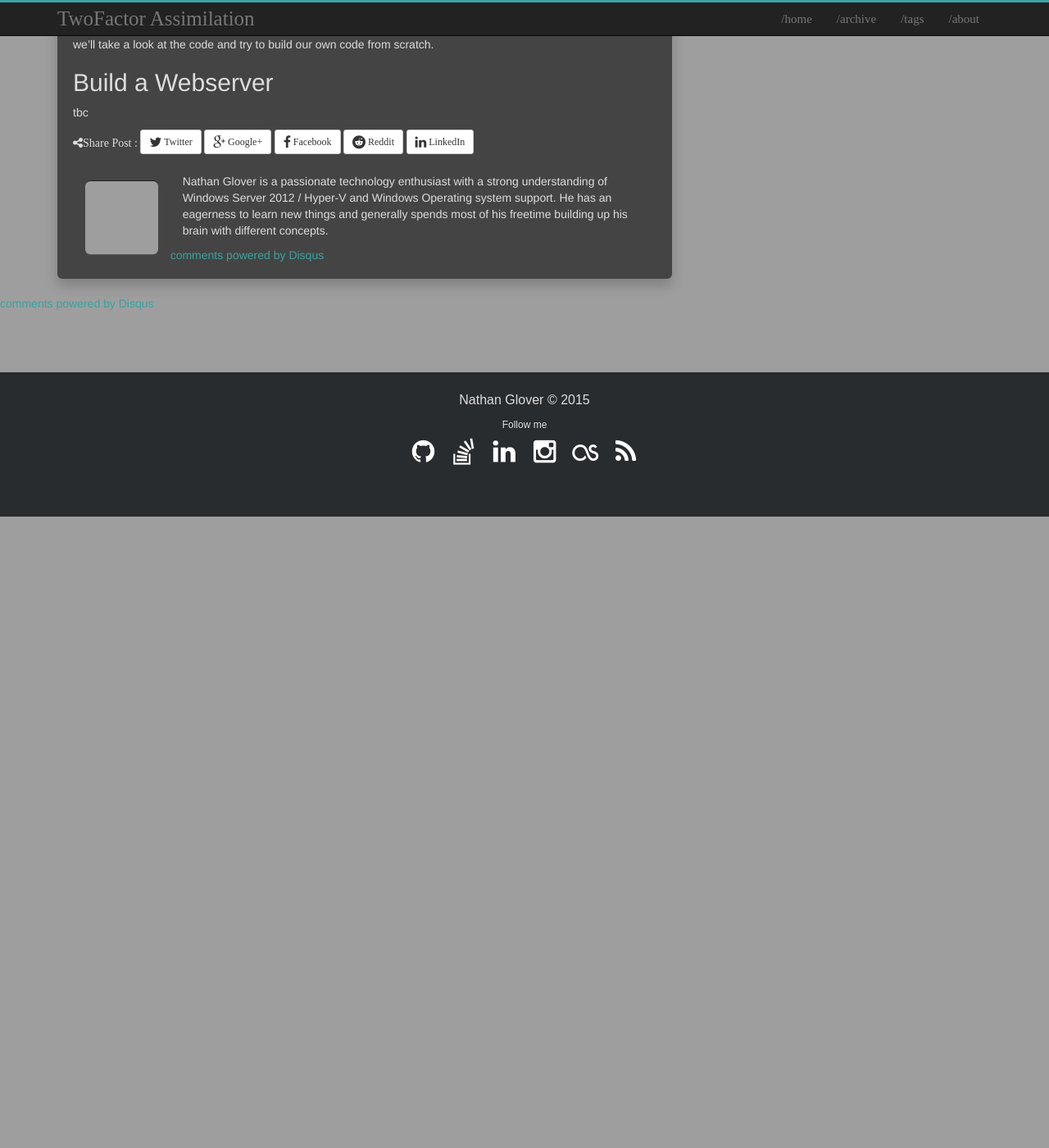
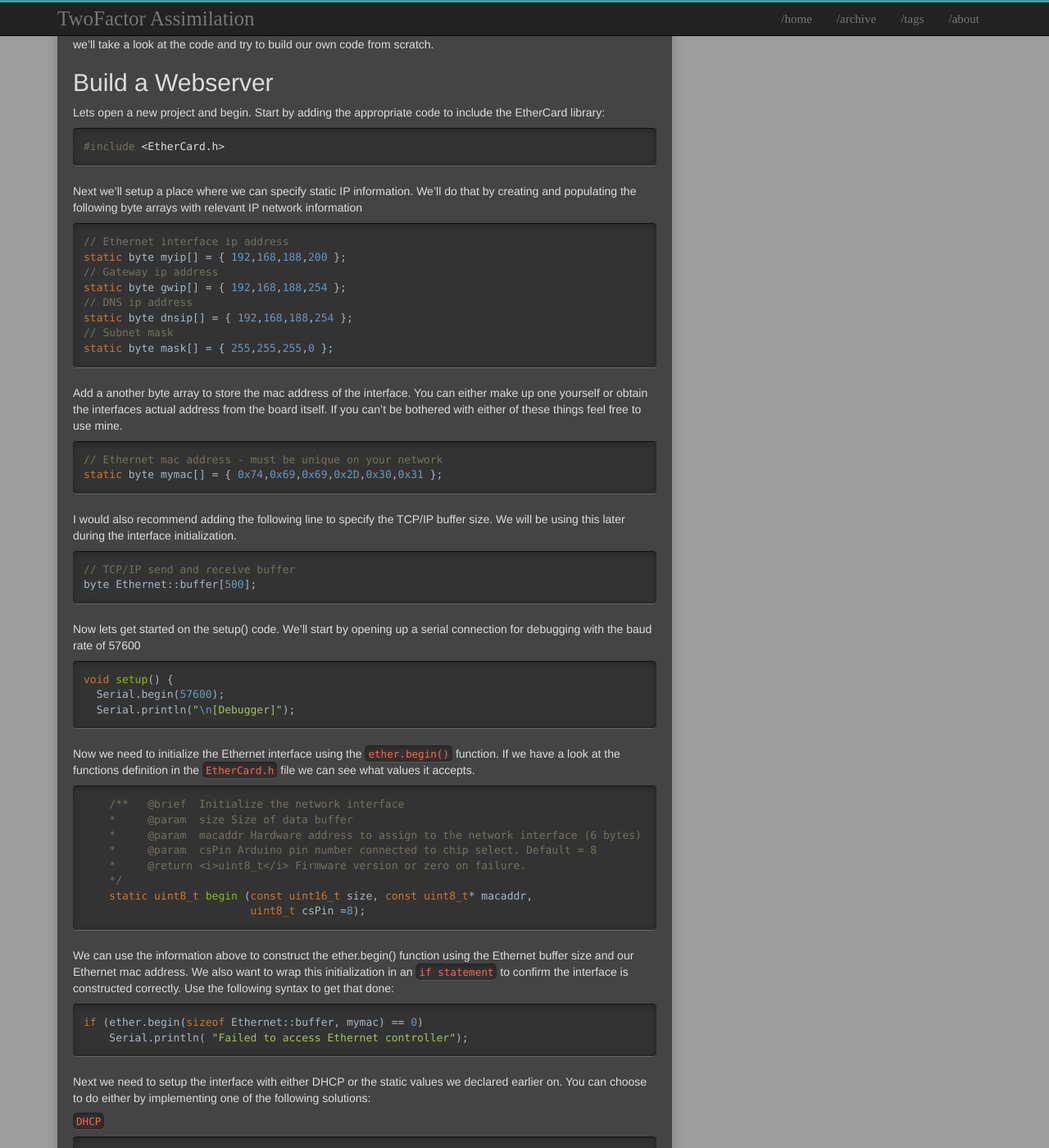
Before and after one commit to t04glovern/t04glovern.github.io.raw, a Jekyll site: the page built from _posts/2015-12-30-arduino-projects--ethernet-using-hr911105a.markdown, in a window 1280 px wide and 1400 px high, scrolled down 4131 px. Shown: the whole window at 82% size. Built offline with Jekyll 4.4.1, drawn with Linux system fonts in a browser that asks for light colours; comment, search, counter and statistics services are not loaded; before the commit the page ends 4761 px from its top, so only the background shows below that; some of the changed text lies outside the part shown; grey boxes are pictures that could not be loaded.

Commit message:
Draft two for Ethernet post

```diff
--- a/_posts/2015-12-30-arduino-projects--ethernet-using-hr911105a.markdown
+++ b/_posts/2015-12-30-arduino-projects--ethernet-using-hr911105a.markdown
@@ -118,4 +118,100 @@ Yay! We got it working. That's a really simple example though, and we still don'
 
 ## Build a Webserver
 
-tbc
+Lets open a new project and begin. Start by adding the appropriate code to include the EtherCard library:
+
+{% highlight c %}
+#include <EtherCard.h>
+{% endhighlight c %}
+
+Next we'll setup a place where we can specify static IP information. We'll do that by creating and populating the following byte arrays with relevant IP network information
+
+{% highlight c %}
+// Ethernet interface ip address
+static byte myip[] = { 192,168,188,200 };
+// Gateway ip address
+static byte gwip[] = { 192,168,188,254 };
+// DNS ip address
+static byte dnsip[] = { 192,168,188,254 };
+// Subnet mask
+static byte mask[] = { 255,255,255,0 };
+{% endhighlight c %}
+
+Add a another byte array to store the mac address of the interface. You can either make up one yourself or obtain the interfaces actual address from the board itself. If you can't be bothered with either of these things feel free to use mine.
+
+{% highlight c %}
+// Ethernet mac address - must be unique on your network
+static byte mymac[] = { 0x74,0x69,0x69,0x2D,0x30,0x31 };
+{% endhighlight c %}
+
+I would also recommend adding the following line to specify the TCP/IP buffer size. We will be using this later during the interface initialization.
+
+{% highlight c %}
+// TCP/IP send and receive buffer
+byte Ethernet::buffer[500];
+{% endhighlight c %}
+
+Now lets get started on the setup() code. We'll start by opening up a serial connection for debugging with the baud rate of 57600
+
+{% highlight c %}
+void setup() {
+  Serial.begin(57600);
+  Serial.println("\n[Debugger]");
+{% endhighlight c %}
+
+Now we need to initialize the Ethernet interface using the `ether.begin()` function. If we have a look at the functions definition in the `EtherCard.h` file we can see what values it accepts.
+
+{% highlight c %}
+    /**   @brief  Initialize the network interface
+    *     @param  size Size of data buffer
+    *     @param  macaddr Hardware address to assign to the network interface (6 bytes)
+    *     @param  csPin Arduino pin number connected to chip select. Default = 8
+    *     @return <i>uint8_t</i> Firmware version or zero on failure.
+    */
+    static uint8_t begin (const uint16_t size, const uint8_t* macaddr,
+                          uint8_t csPin =8);
+{% endhighlight c %}
+
+We can use the information above to construct the ether.begin() function using the Ethernet buffer size and our Ethernet mac address. We also want to wrap this initialization in an `if statement` to confirm the interface is constructed correctly. Use the following syntax to get that done:
+
+{% highlight c %}
+if (ether.begin(sizeof Ethernet::buffer, mymac) == 0)
+    Serial.println( "Failed to access Ethernet controller");
+{% endhighlight c %}
+
+Next we need to setup the interface with either DHCP or the static values we declared earlier on. You can choose to do either by implementing one of the following solutions:
+
+`DHCP`
+{% highlight c %}
+ether.dhcpSetup()
+{% endhighlight c %}
+
+`Static` implementation is defined in `EtherCard.h`
+
+{% highlight c %}
+/**   @brief  Configure network interface with static IP
+*     @param  my_ip IP address (4 bytes). 0 for no change.
+*     @param  gw_ip Gateway address (4 bytes). 0 for no change. Default = 0
+*     @param  dns_ip DNS address (4 bytes). 0 for no change. Default = 0
+*     @param  mask Subnet mask (4 bytes). 0 for no change. Default = 0
+*     @return <i>bool</i> Returns true on success - actually always true
+*/
+static bool staticSetup (const uint8_t* my_ip,
+                         const uint8_t* gw_ip = 0,
+                         const uint8_t* dns_ip = 0,
+                         const uint8_t* mask = 0);
+{% endhighlight c %}
+
+And therefore can be implemented as follows:
+
+{% highlight c %}
+ether.staticSetup(myip, gwip, dnsip, mask);
+{% endhighlight c %}
+
+At this point, we should have our interface setup. Just to make sure lets write out the IP values to serial:
+
+{% highlight c %}
+ether.printIp("IP:  ", ether.myip);
+ether.printIp("GW:  ", ether.gwip);
+ether.printIp("DNS: ", ether.dnsip);
+{% endhighlight c %}
```
